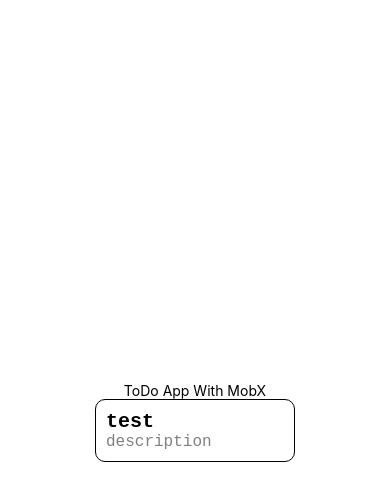
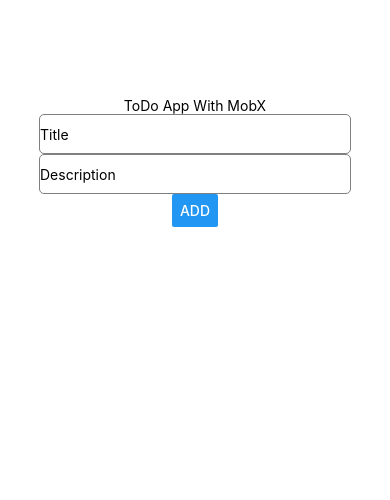
Before and after one commit to Redseb/weather-app, a React Native app: screen / in a window 390 px wide. Shown: the top 500 px of the page. Built offline with nearby package versions, Linux system fonts and the light colour scheme.

Commit message:
Finished basic stuff

```diff
--- a/App.tsx
+++ b/App.tsx
@@ -1,12 +1,14 @@
 import { StatusBar } from 'expo-status-bar';
 import { StyleSheet, Text, View } from 'react-native';
 import ToDoCard from './src/components/ToDoCard/ToDoCard';
+import ToDoList from './src/components/ToDoList/ToDoList';
+import { ToDoStore } from './src/stores/ToDoStore';
 
 export default function App() {
   return (
     <View style={styles.container}>
       <Text>ToDo App With MobX</Text>
-      <ToDoCard title="test" description="description" isComplete={false} />
+      <ToDoList toDoStore={ToDoStore} />
       <StatusBar style="auto" />
     </View>
   );
--- a/src/components/ToDoCard/ToDoCard.tsx
+++ b/src/components/ToDoCard/ToDoCard.tsx
@@ -1,15 +1,20 @@
 import { StyleSheet, Text, TouchableHighlight, TouchableOpacity, View } from 'react-native';
 import React from 'react';
+import { ToDoStore } from '../../stores/ToDoStore';
 
 interface props {
+    id: number;
     title: string;
     description: string;
     isComplete: boolean;
 }
 
-const ToDoCard: React.FC<props> = ({ title, description, isComplete }) => {
+const ToDoCard: React.FC<props> = ({ id, title, description, isComplete }) => {
     return (
-    <TouchableOpacity>
+        <TouchableOpacity
+            onPress={() => {
+                ToDoStore.toggleToDo(id);
+            }}>
             <View style={[styles.container, isComplete ? styles.conatinerIsComplete : null]}>
                 <Text style={styles.title}>{title}</Text>
                 <Text style={styles.description}>{description}</Text>
--- /dev/null
+++ b/src/components/ToDoList/ToDoList.tsx
@@ -0,0 +1,62 @@
+import { Button, ScrollView, StyleSheet, Text, TextInput, View } from 'react-native';
+import React, { useState } from 'react';
+import { observer } from 'mobx-react';
+import { ToDoStoreImpl } from '../../stores/ToDoStore';
+import ToDoCard from '../ToDoCard/ToDoCard';
+
+interface ToDoListProps {
+    toDoStore: ToDoStoreImpl;
+}
+
+const ToDoList: React.FC<ToDoListProps> = observer(({ toDoStore }) => {
+    const [title, setTitle] = useState('');
+    const [description, setDescription] = useState('');
+    return (
+        <View style={styles.container}>
+            <TextInput
+                style={styles.inputField}
+                value={title}
+                onChangeText={(newTitle) => setTitle(newTitle)}
+                placeholder="Title"
+            />
+            <TextInput
+                style={styles.inputField}
+                value={description}
+                onChangeText={(newDescription) => setDescription(newDescription)}
+                placeholder="Description"
+            />
+            <Button title="Add" onPress={() => toDoStore.addTodo(title, description)} />
+            <ScrollView>
+                {toDoStore.todos.map((toDo) => (
+                    <ToDoCard
+                        key={toDo.id}
+                        id={toDo.id}
+                        title={toDo.title}
+                        description={toDo.description}
+                        isComplete={toDo.completed}
+                    />
+                ))}
+            </ScrollView>
+        </View>
+    );
+});
+
+export default ToDoList;
+
+const styles = StyleSheet.create({
+    container: {
+        display: 'flex',
+        flexDirection: 'column',
+        justifyContent: 'space-around',
+        alignItems: 'center',
+        width: '100%',
+        height: '75%',
+    },
+    inputField: {
+        width: '80%',
+        height: 40,
+        borderColor: 'gray',
+        borderWidth: 1,
+        borderRadius: 5,
+    },
+});
--- a/src/stores/ToDoStore.ts
+++ b/src/stores/ToDoStore.ts
@@ -7,7 +7,7 @@
   completed: boolean;
 }
 
-class ToDoStore {
+export class ToDoStoreImpl {
   todos: ToDoItem[] = [];
   constructor() {
     makeAutoObservable(this, {
@@ -45,3 +45,5 @@
     return this.todos.filter((todo) => todo.completed).length;
   }
 }
+
+export const ToDoStore = new ToDoStoreImpl();
```
Lines whose indentation alone changed are shown as unchanged.
